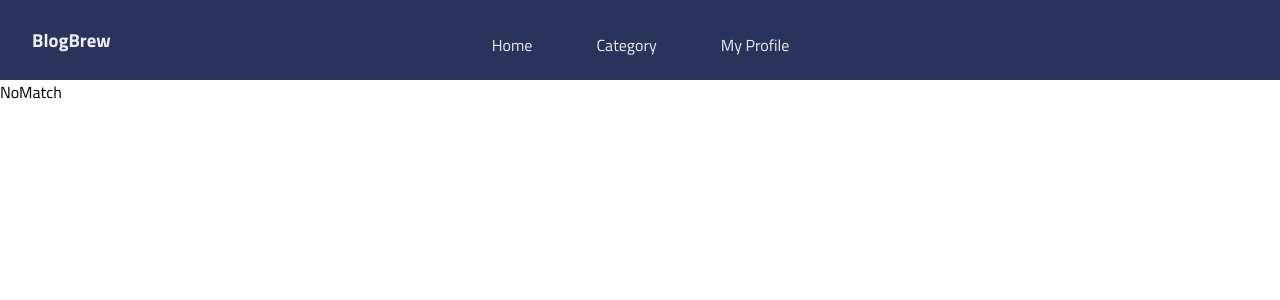
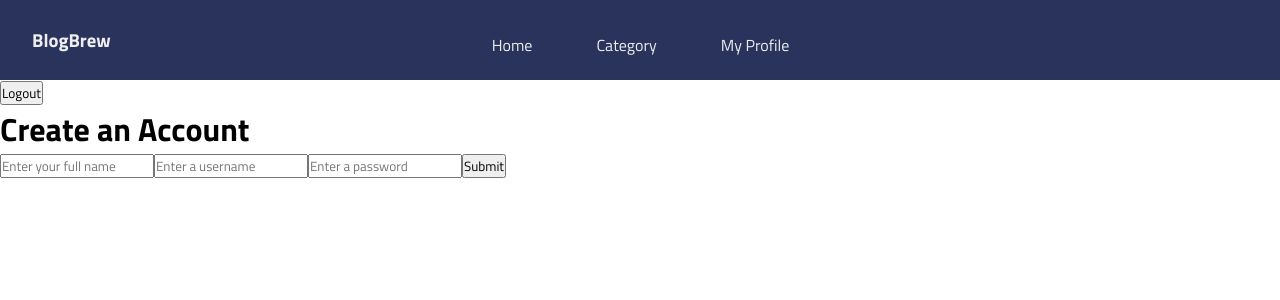
Before and after one commit to yael1019/phase4-project, a React (Create React App) app in the folder client/: page /createAccount in a window 1280 px wide. Shown: the top 300 px of the page. Built offline with nearby package versions, Linux system fonts and the light colour scheme; no server answers.

Commit message:
added login, create account pages

```diff
--- a/client/package.json
+++ b/client/package.json
@@ -2,6 +2,7 @@
   "name": "client",
   "version": "0.1.0",
   "private": true,
+  "proxy": "http://localhost:3001",
   "dependencies": {
     "@testing-library/jest-dom": "^5.16.5",
     "@testing-library/react": "^13.4.0",
--- a/client/src/App.js
+++ b/client/src/App.js
@@ -5,25 +5,47 @@ import Navbar from './Navbar'
 import Category from './Category'
 import Profile from './Profile'
 import NoMatch from './NoMatch'
+import Login from './Login'
+import CreateAccount from './CreateAccount'
 
 function App() {
   const [articles, setArticles] = useState([])
+  const [currentUser, setCurrentUser] = useState(null)
 
   useEffect(() => {
-    fetch('http://localhost:3001/articles')
+    fetch('/articles')
       .then(resp => resp.json())
       .then(data => setArticles(data))
   }, [])
+
+  function handleCreateAccount(form) {
+    fetch('/users', {
+      method: 'POST',
+      headers: {
+        'Content-Type': 'application/json',
+        'Accepts': 'application/json'
+      },
+      body: JSON.stringify(form)
+    })
+      .then(res => {
+        if (res.ok) {
+          res.json()
+          .then(data => setCurrentUser(data))
+        }
+      })
+  }
 
   return (
     <div>
       <Navbar />
       <Routes>
-        <Route path='/' element={<Homepage articles={articles}/>} />
+        <Route path='/' element={<Homepage articles={articles} currentUser={currentUser} />} />
         <Route path='/categories' element={<Category />} />
         {/* add /:id to the users so it takes you to the specific users page */}
         <Route path='/users' element={<Profile />} />
-        <Route path='*' element={<NoMatch />}/>
+        <Route path='/login' element={<Login />} />
+        <Route path='/createAccount' element={<CreateAccount handleCreateAccount={handleCreateAccount} />} />
+        <Route path='*' element={<NoMatch />} />
       </Routes>
     </div>
   );
--- /dev/null
+++ b/client/src/CreateAccount.js
@@ -0,0 +1,40 @@
+import React, { useState } from 'react'
+
+function CreateAccount({handleCreateAccount}) {
+    const [form, setForm] = useState({
+        name: '',
+        username: '',
+        password: ''
+    })
+
+    function handleChange(e){
+        setForm({
+            ...form,
+            [e.target.name]: e.target.value
+        })
+    }
+
+    function handleSubmit(e){
+        e.preventDefault()
+        handleCreateAccount(form)
+        setForm({
+            name: '',
+            username: '',
+            password: ''
+        })
+    }
+
+  return (
+    <div>
+        <h1>Create an Account</h1>
+        <form onSubmit={handleSubmit}>
+            <input name='name' type='text' placeholder='Enter your full name' value={form.name} onChange={handleChange}/>
+            <input name='username' type='text' placeholder='Enter a username' value={form.username} onChange={handleChange}/>
+            <input name='password' type='password' placeholder='Enter a password' value={form.password} onChange={handleChange}/>
+            <input type='submit' />
+        </form>
+    </div>
+  )
+}
+
+export default CreateAccount
--- a/client/src/Homepage.js
+++ b/client/src/Homepage.js
@@ -1,10 +1,11 @@
 import React from 'react'
 import HomepageCard from './HomepageCard'
 
-function Homepage({articles}) {
+function Homepage({articles, currentUser}) {
     const mappedAtricles = articles.map(article => <HomepageCard key={article.id} article={article} />)
     return (
         <div>
+            <h1>Welcome {currentUser ? currentUser.name : ''}</h1>
             <div id='article-container'>
             {mappedAtricles}
             </div>
--- /dev/null
+++ b/client/src/Login.js
@@ -0,0 +1,36 @@
+import React, { useState } from 'react'
+import { useNavigate } from 'react-router-dom'
+
+function Login() {
+    const [form, setForm] = useState({
+        username: '',
+        password: ''
+    })
+    const navigate = useNavigate()
+
+    function handleChange(e) {
+        setForm({
+            ...form,
+            [e.target.name]: e.target.value
+        })
+    }
+
+    function handleSubmit(e) {
+        e.preventDefault()
+
+    }
+
+  return (
+    <div>
+        <h1>Login</h1>
+        <form onSubmit={handleSubmit}>
+            <input name='username' type='text' placeholder='Enter username' value={ form.username } onChange={ handleChange }/>
+            <input name='password' type='password' placeholder='Enter password' value={form.password} onChange={ handleChange }/>
+            <input type='submit'/>
+        </form>
+        <button onClick={() => navigate('/createAccount')}>Create an account</button>
+    </div>
+  )
+}
+
+export default Login
--- a/client/src/Navbar.js
+++ b/client/src/Navbar.js
@@ -1,14 +1,26 @@
-import React, { useRef } from 'react'
+import React, { useRef, useState } from 'react'
 import { FaBars, FaTimes } from 'react-icons/fa'
-import { NavLink } from 'react-router-dom'
+import { NavLink, useNavigate } from 'react-router-dom'
 
 function Navbar() {
     const navRef = useRef();
+    const navigate = useNavigate()
+    const [loggedin, setLoggedin] = useState(false)
 
     // this is a toggle, when the button is clicked it adds/removes this classname so the buttons are not shown at the same time
     const showNavbar = () => {
         navRef.current.classList.toggle('responsive_nav')
     }
+
+    function handleLoginClick() {
+        setLoggedin(!loggedin)
+        navigate('/login')
+    }
+
+    function handleLogoutClick(){
+        setLoggedin(!loggedin)
+    }
+
   return (
     <div>
         <header>
@@ -27,6 +39,13 @@ function Navbar() {
                 <FaBars />
             </button>
         </header>
+        {
+            loggedin
+            ?
+            <button id='login' onClick={handleLoginClick}>Login</button>
+            :
+            <button id='logout' onClick={handleLogoutClick}>Logout</button>
+        }
     </div>
   )
 }
```
